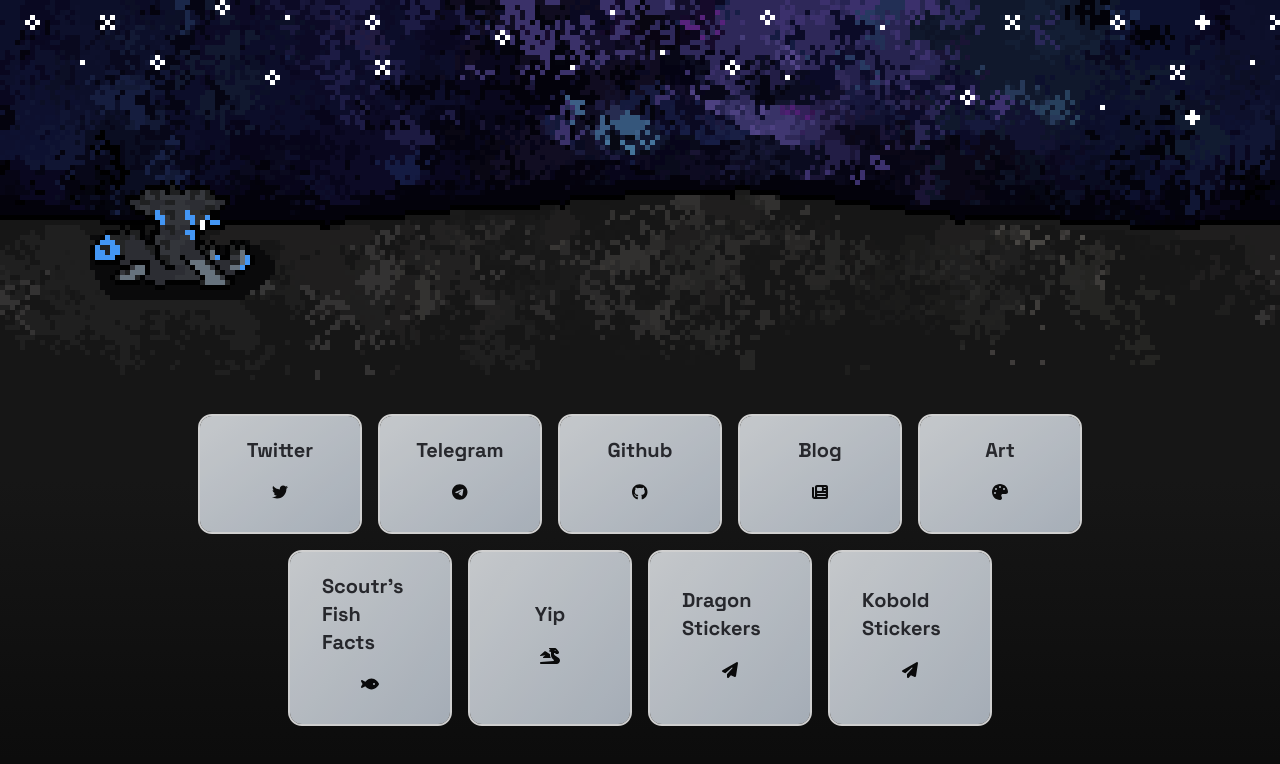
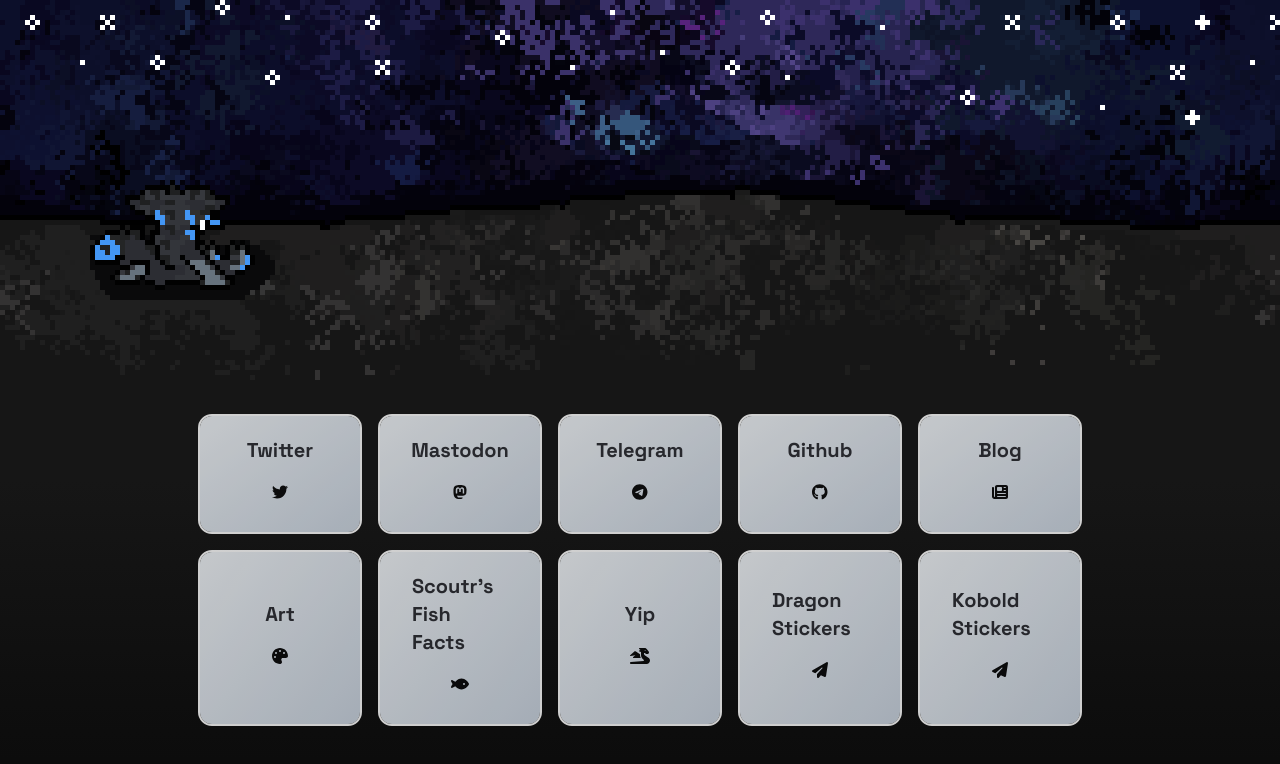
Before and after one commit to FlashWolfDragon/wolfdragon-dev, a Next.js app: page / in a window 1280 px wide. Shown: the top 764 px of the page. Built offline with nearby package versions, Linux system fonts and the light colour scheme.

Commit message:
Mastodon link

```diff
--- a/pages/index.js
+++ b/pages/index.js
@@ -12,6 +12,7 @@ import {
   faTwitter,
   faTelegram,
   faGithub,
+  faMastodon,
 } from "@fortawesome/free-brands-svg-icons";
 
 export default function Home() {
@@ -30,6 +31,11 @@ export default function Home() {
           link="https://twitter.com/FlashWolfDragon"
           name="Twitter"
           icon={faTwitter}
+        />
+        <IconLink
+          link="https://meow.social/@Flash"
+          name="Mastodon"
+          icon={faMastodon}
         />
         <IconLink
           link="https://t.me/FlashWolfDragon"
```
